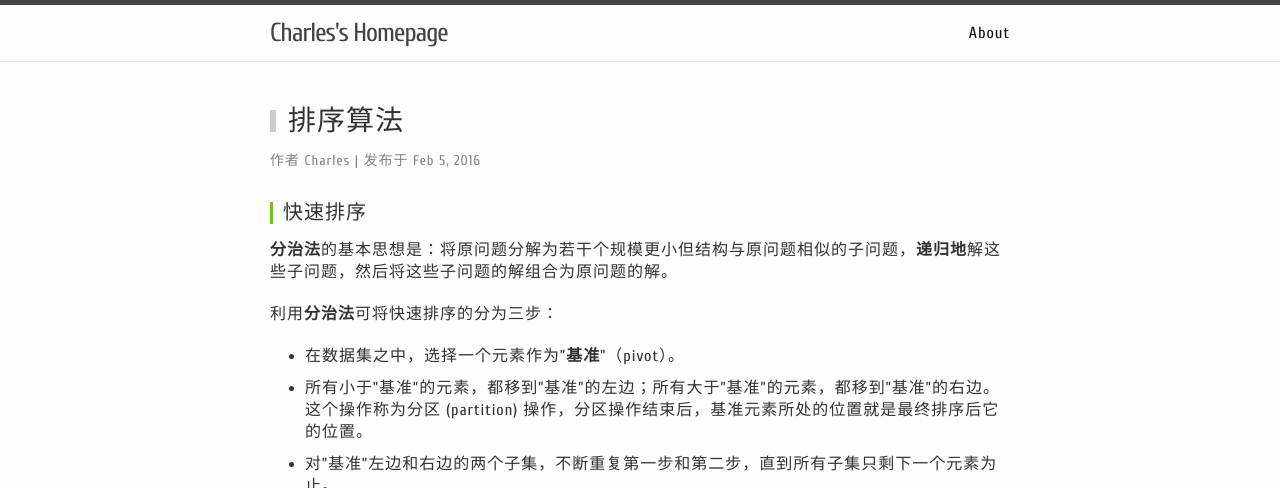
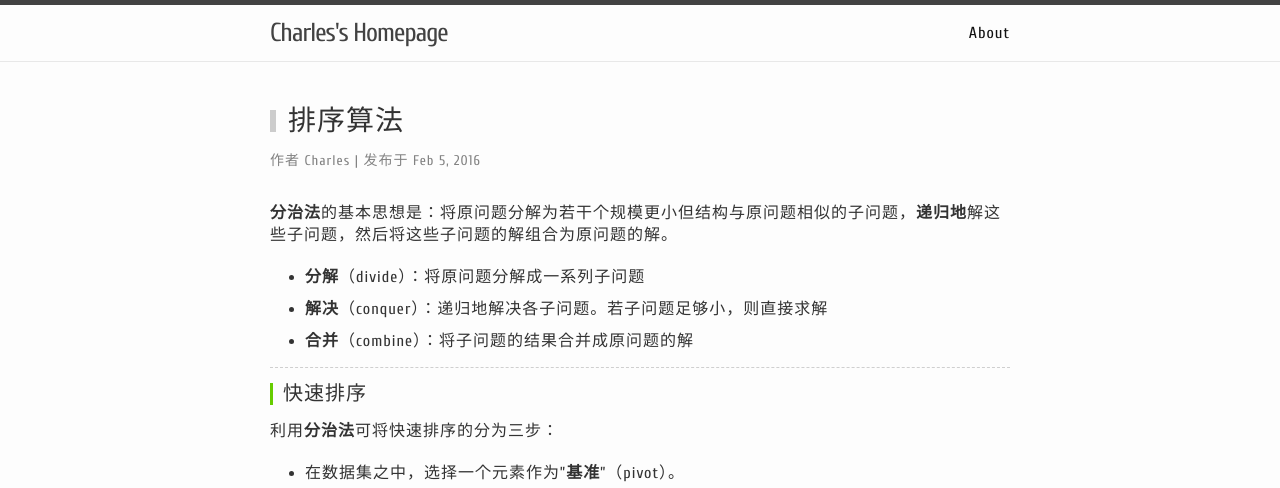
Before and after one commit to charleshm/charleshm.github.io, a Jekyll site: the page built from _posts/2016-02-05-Sorting-Algorithm.md, in a window 1280 px wide and 900 px high, cut to the strip 0-488 px from the top of the window. Built offline with Jekyll 4.4.1, drawn with Linux system fonts in a browser that asks for light colours; nearby versions of some CDN libraries; comment, search, counter and statistics services are not loaded.

Commit message:
Data Mining

```diff
--- a/_posts/2016-02-05-Sorting-Algorithm.md
+++ b/_posts/2016-02-05-Sorting-Algorithm.md
@@ -7,8 +7,16 @@ date:   2016-02-05 15:30
 categories: 数据结构与算法分析
 ---
 
+**分治法**的基本思想是：将原问题分解为若干个规模更小但结构与原问题相似的子问题，**递归地**解这些子问题，然后将这些子问题的解组合为原问题的解。
+
+- **分解**（divide）：将原问题分解成一系列子问题
+- **解决**（conquer）：递归地解决各子问题。若子问题足够小，则直接求解
+- **合并**（combine）：将子问题的结果合并成原问题的解
+
+
+----------
+
 #### 快速排序
-**分治法**的基本思想是：将原问题分解为若干个规模更小但结构与原问题相似的子问题，**递归地**解这些子问题，然后将这些子问题的解组合为原问题的解。
 
 利用**分治法**可将快速排序的分为三步：
 
```
